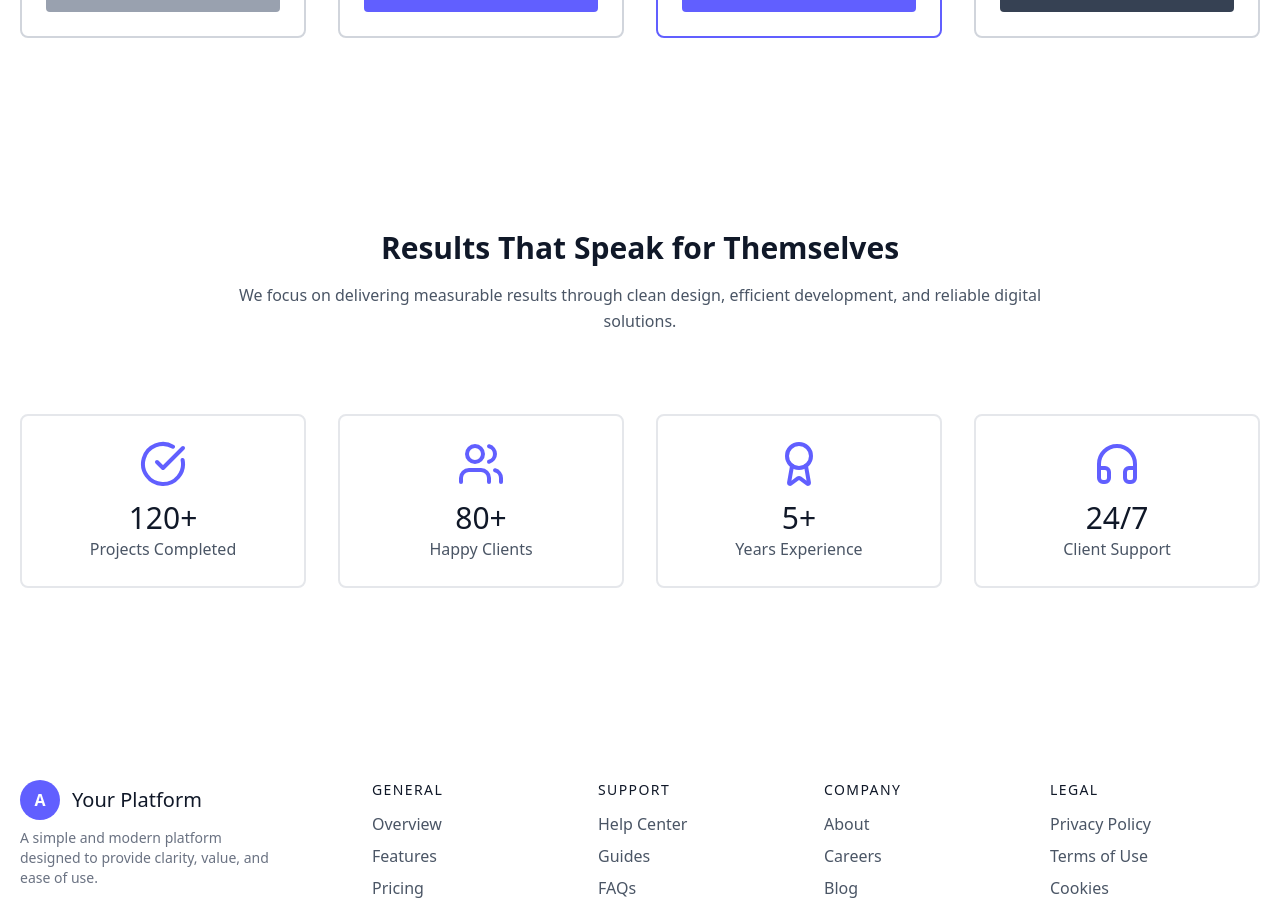
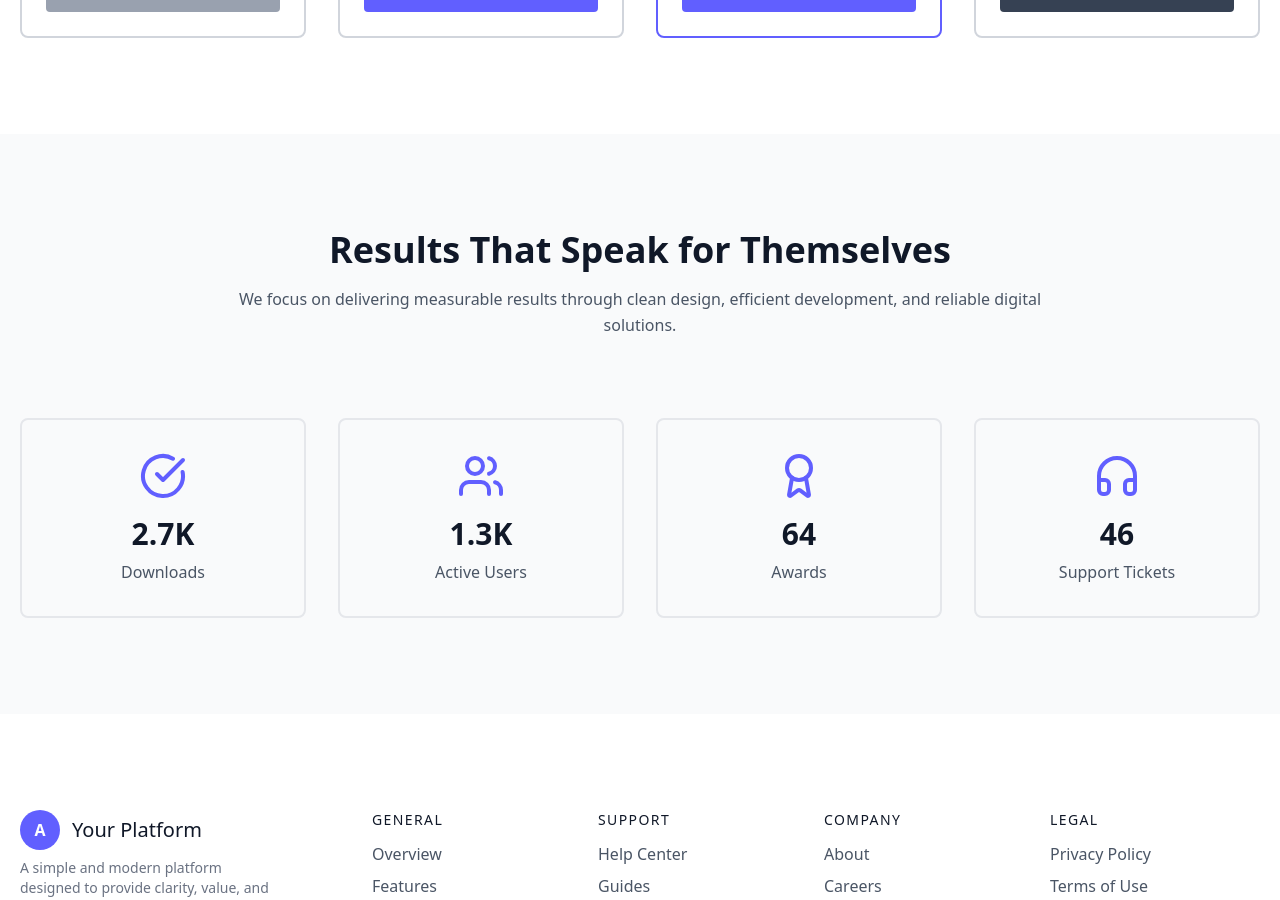
Before and after one commit to Fahad-Javed20/lec_32-full-stack, a React (Vite) app in the folder frontend/: page / in a window 1280 px wide. Shown: the part 1102-2002 px from the top of the page. Built offline with nearby package versions, Linux system fonts and the light colour scheme.

Commit message:
make chnages

```diff
--- a/frontend/src/components/StatisticsComponent.tsx
+++ b/frontend/src/components/StatisticsComponent.tsx
@@ -1,57 +1,67 @@
+import React from "react";
 import { CheckCircle, Users, Award, Headphones } from "lucide-react";
 
+type Stat = {
+  icon: React.ElementType;
+  title: string;
+  description: string;
+};
 
+const stats: Stat[] = [
+  { icon: CheckCircle, title: "2.7K", description: "Downloads" },
+  { icon: Users, title: "1.3K", description: "Active Users" },
+  { icon: Award, title: "64", description: "Awards" },
+  { icon: Headphones, title: "46", description: "Support Tickets" },
+];
 
+interface StatisticsItemProps {
+  Icon: React.ElementType;
+  statNumber: string;
+  label: string;
+}
 
-const StatisticsComponent = () => {
+const StatisticsItem = ({ Icon, statNumber, label }: StatisticsItemProps) => {
   return (
-    <section className="text-gray-600 body-font">
-      <div className="container px-5 py-24 mx-auto">
+    <div className="p-4 md:w-1/4 sm:w-1/2 w-full">
+      <div className="border-2 border-gray-200 px-6 py-8 rounded-lg hover:shadow-lg transition-shadow duration-300">
+        <Icon className="text-indigo-500 w-12 h-12 mb-4 mx-auto" />
+        <h2 className="text-3xl font-semibold text-gray-900 mb-2 text-center">{statNumber}</h2>
+        <p className="text-gray-600 text-center">{label}</p>
+      </div>
+    </div>
+  );
+};
 
+interface StatisticsComponentProps {
+  children: React.ReactNode;
+}
+
+const StatisticsComponent = ({ children }: StatisticsComponentProps) => {
+  const childrenArray = React.Children.toArray(children);
+  const title = childrenArray[0];
+  const desc = childrenArray[1];
+
+  return (
+    <section className="text-gray-600 body-font bg-gray-50 py-24">
+      <div className="container mx-auto px-5">
         <div className="flex flex-col text-center w-full mb-20">
-          <h1 className="sm:text-3xl text-2xl font-semibold title-font mb-4 text-gray-900">
-            Results That Speak for Themselves
-          </h1>
-          <p className="lg:w-2/3 mx-auto leading-relaxed text-base text-gray-600">
-            We focus on delivering measurable results through clean design,
-            efficient development, and reliable digital solutions.
-          </p>
+          <div className="text-3xl sm:text-4xl font-bold text-gray-900 mb-4">
+            {title}
+          </div>
+          <div className="lg:w-2/3 mx-auto text-gray-600 text-base leading-relaxed">
+            {desc}
+          </div>
         </div>
 
         <div className="flex flex-wrap -m-4 text-center">
-
-          <div className="p-4 md:w-1/4 sm:w-1/2 w-full">
-            <div className="border-2 border-gray-200 px-4 py-6 rounded-lg">
-              <CheckCircle className="mx-auto text-indigo-500 w-12 h-12 mb-3" />
-              <h2 className="title-font font-medium text-3xl text-gray-900">120+</h2>
-              <p className="leading-relaxed">Projects Completed</p>
-            </div>
-          </div>
-
-          <div className="p-4 md:w-1/4 sm:w-1/2 w-full">
-            <div className="border-2 border-gray-200 px-4 py-6 rounded-lg">
-              <Users className="mx-auto text-indigo-500 w-12 h-12 mb-3" />
-              <h2 className="title-font font-medium text-3xl text-gray-900">80+</h2>
-              <p className="leading-relaxed">Happy Clients</p>
-            </div>
-          </div>
-
-          <div className="p-4 md:w-1/4 sm:w-1/2 w-full">
-            <div className="border-2 border-gray-200 px-4 py-6 rounded-lg">
-              <Award className="mx-auto text-indigo-500 w-12 h-12 mb-3" />
-              <h2 className="title-font font-medium text-3xl text-gray-900">5+</h2>
-              <p className="leading-relaxed">Years Experience</p>
-            </div>
-          </div>
-
-          <div className="p-4 md:w-1/4 sm:w-1/2 w-full">
-            <div className="border-2 border-gray-200 px-4 py-6 rounded-lg">
-              <Headphones className="mx-auto text-indigo-500 w-12 h-12 mb-3" />
-              <h2 className="title-font font-medium text-3xl text-gray-900">24/7</h2>
-              <p className="leading-relaxed">Client Support</p>
-            </div>
-          </div>
-
+          {stats.map((stat) => (
+            <StatisticsItem
+              key={stat.title}
+              Icon={stat.icon}
+              statNumber={stat.title}
+              label={stat.description}
+            />
+          ))}
         </div>
       </div>
     </section>
--- a/frontend/src/pages/HomePage.tsx
+++ b/frontend/src/pages/HomePage.tsx
@@ -1,20 +1,25 @@
-import FooterComponent from "../components/FooterComponent"
-import HeaderComponent from "../components/HeaderComponent"
-import HeroComponent from "../components/HeroComponent"
-import PricingComponent from "../components/PricingComponent"
-import StatisticsComponent from "../components/StatisticsComponent"
-
+import FooterComponent from "../components/FooterComponent";
+import HeaderComponent from "../components/HeaderComponent";
+import HeroComponent from "../components/HeroComponent";
+import PricingComponent from "../components/PricingComponent";
+import StatisticsComponent from "../components/StatisticsComponent";
 
 const HomePage = () => {
   return (
     <div>
-    <HeaderComponent />
-    <HeroComponent />
-    <PricingComponent />
-    <StatisticsComponent />
-    <FooterComponent />
+      <HeaderComponent />
+      <HeroComponent />
+      <PricingComponent />
+      <StatisticsComponent>
+        <h1>Results That Speak for Themselves</h1>
+        <h1>
+          We focus on delivering measurable results through clean design,
+          efficient development, and reliable digital solutions.
+        </h1>
+      </StatisticsComponent>
+      <FooterComponent />
     </div>
-  )
-}
+  );
+};
 
-export default HomePage
+export default HomePage;
```
